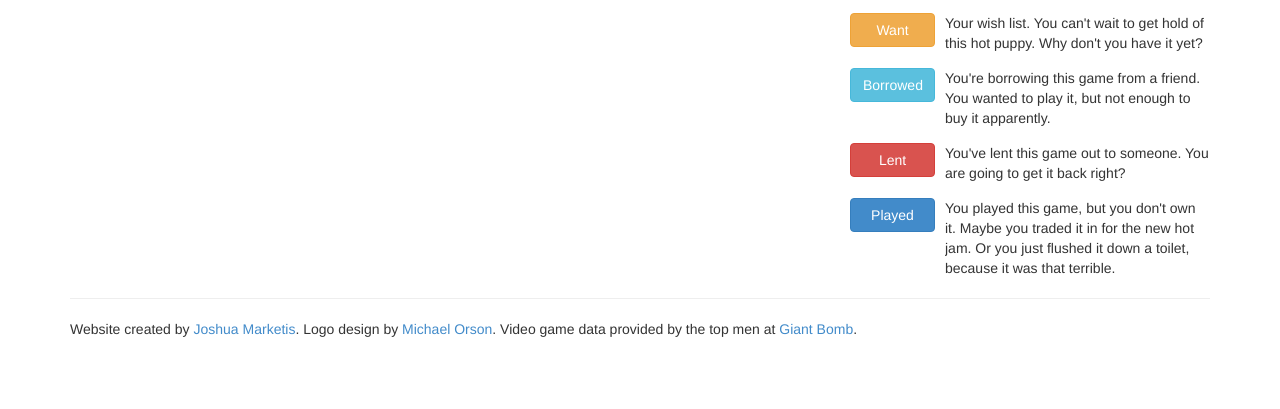
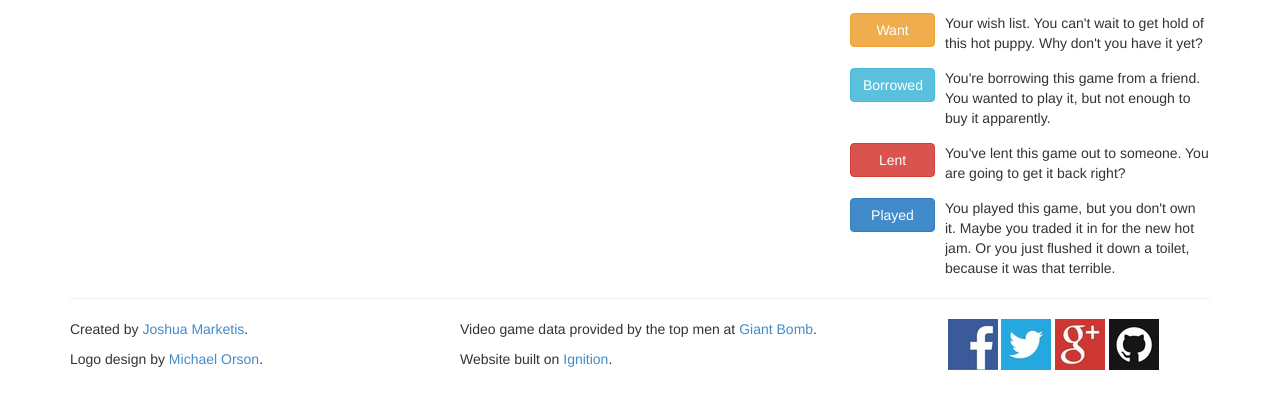
Before and after one commit to Clidus/gwl, a CodeIgniter app: page /search in a window 1280 px wide. Shown: the part 326-735 px from the top of the page. Run offline with CodeIgniter, Linux system fonts and the light colour scheme; style sheets or scripts are compiled from the project's sources.

Commit message:
New footer

```diff
--- a/ignition_application/views/templates/footer.php
+++ b/ignition_application/views/templates/footer.php
@@ -1,9 +1,23 @@
     <hr>
 
-    <footer>
-      <p>Website created by <a href="http://www.clidus.com/" target="_blank">Joshua Marketis</a>. Logo design by <a href="http://www.drugs4kids.com/" target="_blank">Michael Orson</a>. Video game data provided by the top men at <a href="http://www.giantbomb.com" target="_blank">Giant Bomb</a>.</p>
+    <footer class="footer">
+      <div class="row">
+        <div class="col-sm-4">
+          <p>Created by <a href="http://www.clidus.com/" target="_blank">Joshua Marketis</a>.</p>
+          <p>Logo design by <a href="http://www.drugs4kids.com/" target="_blank">Michael Orson</a>.</p>
+        </div>
+        <div class="col-sm-5">
+          <p>Video game data provided by the top men at <a href="http://www.giantbomb.com" target="_blank">Giant Bomb</a>.</p>
+          <p>Website built on <a href="" target="_blank">Ignition</a>.</p>
+        </div>
+        <div class="col-sm-3 socialIcons">
+          <a href="" target="_blank"><img src="images/social/facebook.jpeg" /></a>
+          <a href="" target="_blank"><img src="images/social/twitter.jpeg" /></a>
+          <a href="" target="_blank"><img src="images/social/google.jpeg" /></a>
+          <a href="https://github.com/Clidus/gwl" target="_blank"><img src="images/social/github.jpeg" /></a>
+        </div>
+      </div>
     </footer>
-
   </div>
 
   <!-- Javascript-->
--- a/sass/stylesheet.scss
+++ b/sass/stylesheet.scss
@@ -317,6 +317,14 @@ input[readonly] {
 * general
 */
 
+.footer {
+    padding-bottom: 20px;
+}
+
+.socialIcons img {
+    margin-bottom: 3px;
+}
+
 .btn-fullWidth {
     width: 100%;
     margin-bottom: 10px;
```
Also changed, not shown: images/social/facebook.jpeg (added), images/social/github.jpeg (added), images/social/google.jpeg (added), images/social/twitter.jpeg (added).
